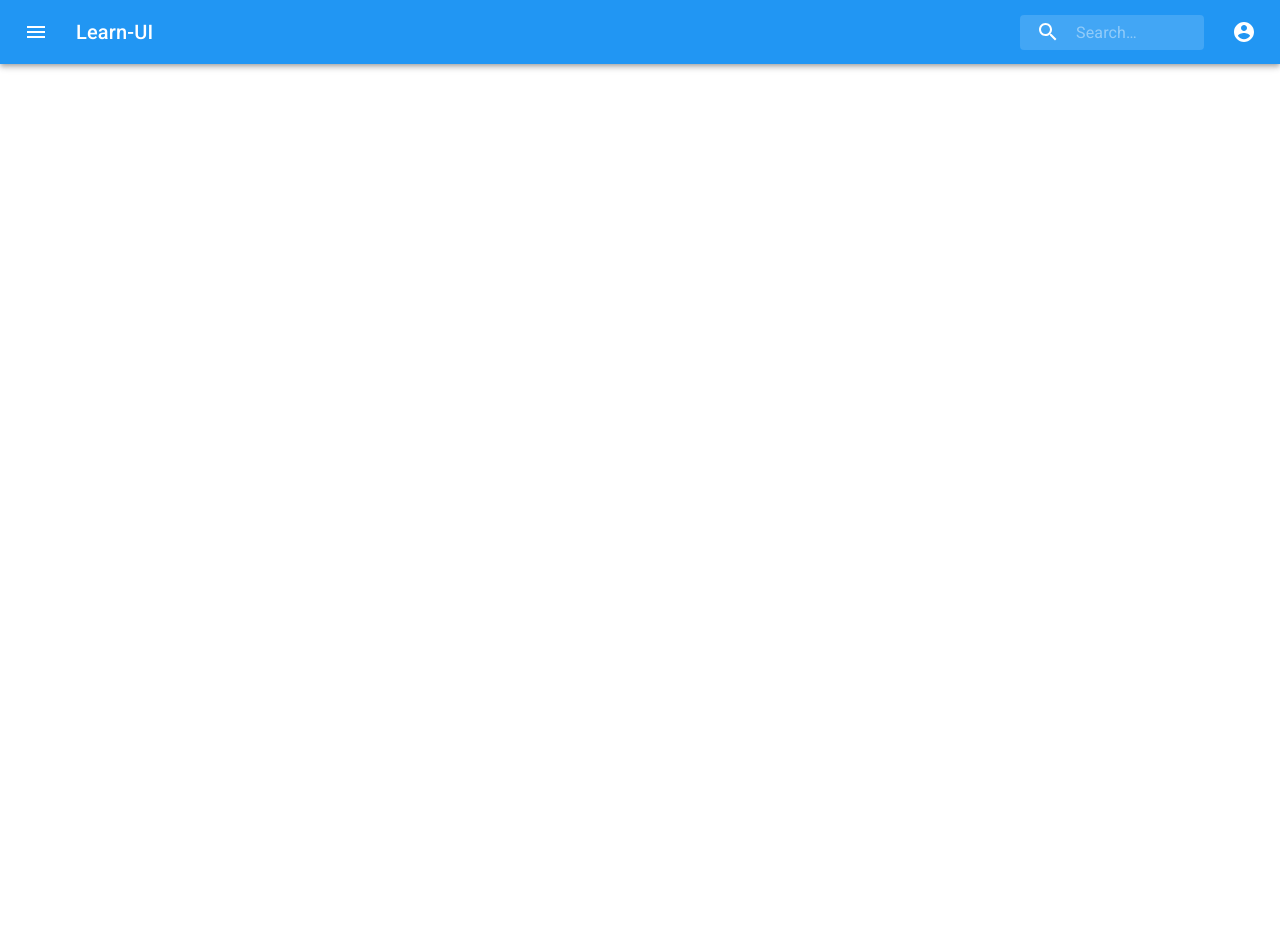
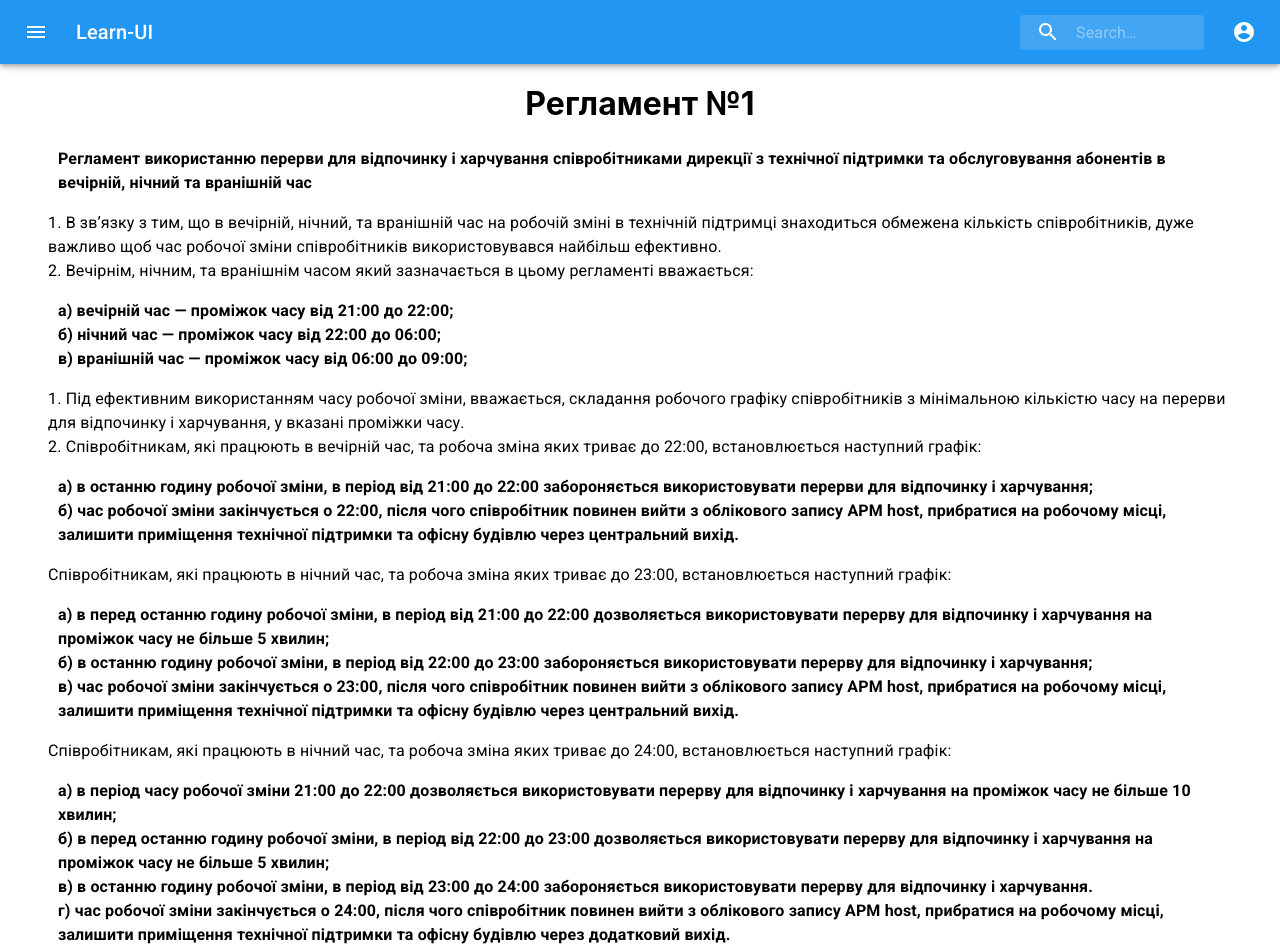
Before and after one commit to shaxqq/react-znao3, a React (Create React App) app: page /reglament1 in a window 1280 px wide. Shown: the top 952 px of the page. Before the commit the page ends 800 px from the top, so only its background shows below. Built offline with nearby package versions, Linux system fonts and the light colour scheme.

Commit message:
navigation/reglament

```diff
--- a/src/App.js
+++ b/src/App.js
@@ -3,7 +3,7 @@ import React from 'react';
 import Navbar from './components/navigation/Navbar';
 import Routes from "./Routes";
 // import NavPanel from './components/NavPanel';
-// import Reglaments from './components/content/Reglaments'
+// import Index from './components/content/Index'
 
 function App() {
   return (
--- a/src/Routes.js
+++ b/src/Routes.js
@@ -2,7 +2,8 @@ import React from 'react';
 import { Switch, Route, Redirect } from 'react-router-dom';
 
 
-import Reglaments from './components/content/Reglaments';
+import Reglaments from './components/content/reglaments';
+import Reglament1 from './components/content/reglaments/Reglament1';
 import Retention from './components/content/Retention';
 
 
@@ -24,8 +25,13 @@ const Routes = () =>{
                 exact
                 path="/retention"
             />
+            <Route
+            component={Reglament1}
+            exact
+            path="/reglament1"
+        />
         </Switch>
     );
-}
+};
 
 export default Routes
--- /dev/null
+++ b/src/components/content/reglaments/Reglament1.js
@@ -0,0 +1,93 @@
+import React from 'react'
+import Container from "@material-ui/core/Container";
+import Typography from "@material-ui/core/Typography";
+import makeStyles from "@material-ui/core/styles/makeStyles";
+import {Box} from "@material-ui/core";
+
+
+const useStyles = makeStyles(theme => ({
+    title: {
+        paddingTop: 20,
+    },
+    body__list: {
+        marginLeft: 10,
+        fontWeight: 'bold',
+    },
+    body__text: {
+        fontWeight: 'bold',
+    },
+    root: {
+        paddingTop: 64,
+    },
+}));
+
+const Reglament1 = () => {
+    const classes = useStyles();
+    return (
+        <Container maxWidth='lg' className={classes.root}>
+            <Typography variant='inherit' component='h1' align='center' className={classes.title}>
+                Регламент №1
+            </Typography>
+            <Box m={3}>
+                <Typography paragraph className={classes.body__list}>
+                    Регламент використанню перерви для відпочинку і харчування співробітниками дирекції з технічної
+                    підтримки та обслуговування абонентів в вечірній, нічний та вранішній час
+                </Typography>
+                <Typography component='p'>1. В зв’язку з тим, що в вечірній, нічний, та вранішній час на робочій зміні в
+                    технічній
+                    підтримці знаходиться обмежена кількість співробітників, дуже важливо щоб час робочої зміни
+                    співробітників використовувався найбільш ефективно.</Typography>
+                <Typography paragraph>2. Вечірнім, нічним, та вранішнім часом який зазначається в цьому регламенті
+                    вважається:</Typography>
+                <Typography className={classes.body__list}>а) вечірній час — проміжок часу від 21:00 до
+                    22:00;</Typography>
+                <Typography className={classes.body__list}>б) нічний час — проміжок часу від 22:00 до
+                    06:00;</Typography>
+                <Typography className={classes.body__list} paragraph>в) вранішній час — проміжок часу від 06:00 до
+                    09:00;</Typography>
+                <Typography component='p'>1. Під ефективним використанням часу робочої зміни, вважається, складання
+                    робочого графіку співробітників з мінімальною кількістю часу на перерви для відпочинку і харчування,
+                    у вказані проміжки часу.</Typography>
+                <Typography paragraph>2. Співробітникам, які працюють в вечірній час, та робоча зміна яких триває до
+                    22:00, встановлюється наступний графік:</Typography>
+                <Typography className={classes.body__list}>а) в останню годину робочої зміни, в період від 21:00 до
+                    22:00 забороняється використовувати перерви для відпочинку і харчування;</Typography>
+                <Typography className={classes.body__list} paragraph>б) час робочої зміни закінчується о 22:00, після
+                    чого
+                    співробітник повинен вийти з облікового запису АРМ host, прибратися на робочому місці, залишити
+                    приміщення технічної підтримки та офісну будівлю через центральний вихід.</Typography>
+                <Typography paragraph>Співробітникам, які працюють в нічний час, та робоча зміна яких триває до 23:00,
+                    встановлюється наступний графік:
+                </Typography>
+                <Typography className={classes.body__list}>а) в перед останню годину робочої зміни, в період від 21:00
+                    до 22:00 дозволяється використовувати перерву для відпочинку і харчування на проміжок часу не більше
+                    5 хвилин;</Typography>
+                <Typography className={classes.body__list}>б) в останню годину робочої зміни, в період від 22:00 до
+                    23:00 забороняється використовувати перерву для відпочинку і харчування;</Typography>
+                <Typography className={classes.body__list} paragraph>в) час робочої зміни закінчується о 23:00, після
+                    чого співробітник повинен вийти з облікового запису АРМ host, прибратися на робочому місці, залишити
+                    приміщення технічної підтримки та офісну будівлю через центральний вихід.</Typography>
+                <Typography paragraph>Співробітникам, які працюють в нічний час, та робоча зміна яких триває до 24:00,
+                    встановлюється наступний графік:
+
+                </Typography>
+                <Typography className={classes.body__list}>а) в період часу робочої зміни 21:00 до 22:00 дозволяється
+                    використовувати перерву для відпочинку і харчування на проміжок часу не більше 10
+                    хвилин;</Typography>
+                <Typography className={classes.body__list}>б) в перед останню годину робочої зміни, в період від 22:00
+                    до 23:00 дозволяється використовувати перерву для відпочинку і харчування на проміжок часу не більше
+                    5 хвилин;</Typography>
+                <Typography className={classes.body__list}>в) в останню годину робочої зміни, в період від 23:00 до
+                    24:00 забороняється використовувати перерву для відпочинку і харчування.</Typography>
+                <Typography className={classes.body__list} paragraph>г) час робочої зміни закінчується о 24:00, після
+                    чого співробітник повинен вийти з облікового запису АРМ host, прибратися на робочому місці, залишити
+                    приміщення технічної підтримки та офісну будівлю через додатковий вихід.</Typography>
+
+
+            </Box>
+
+        </Container>
+    )
+};
+
+export default (Reglament1)
--- a/src/components/content/Reglaments.js
+++ b/src/components/content/reglaments/index.js
@@ -4,6 +4,7 @@ import Typography from "@material-ui/core/Typography";
 import makeStyles from "@material-ui/core/styles/makeStyles";
 import Button from '@material-ui/core/Button';
 import Box from "@material-ui/core/Box";
+
 
 
 const useStyles = makeStyles(theme => ({
@@ -27,12 +28,12 @@ const useStyles = makeStyles(theme => ({
 const Reglaments = () => {
     const classes = useStyles();
     return (
-        <Container maxWidth='lg' className={classes.root}>
+        <Container maxWidth='lg'>
             <Typography variant='inherit' component='h1' align='center' className={classes.title}>
                 Регламенты
             </Typography>
             <Box m={3} className={classes.main}>
-                <Button className={classes.button} variant='contained'>Регламент №1 (Паузы)</Button>
+                <Button className={classes.button} variant='contained' href='reglament1'>Регламент №1 (Паузы)</Button>
                 <Button className={classes.button} variant='contained'>Регламент №2 (Робота старшого зміни та
                     спеціаліста з технічної підтримки)</Button>
                 <Button className={classes.button} variant='contained'>Регламент №3 (Відпочинок і харчування)</Button>
--- a/src/components/navigation/Navbar.js
+++ b/src/components/navigation/Navbar.js
@@ -67,8 +67,7 @@ export default function Navbar() {
     const classes = useStyles();
 
     return(
-        <div>
-            <AppBar position="relative" className={classes.main}>
+            <AppBar position="fixed" className={classes.main}>
                 <Toolbar>
                     {/*<MenuBar/>*/}
                     <NavPanel />
@@ -91,6 +90,5 @@ export default function Navbar() {
                     <NavButton />
                 </Toolbar>
             </AppBar>
-        </div>
     )
 }
```
